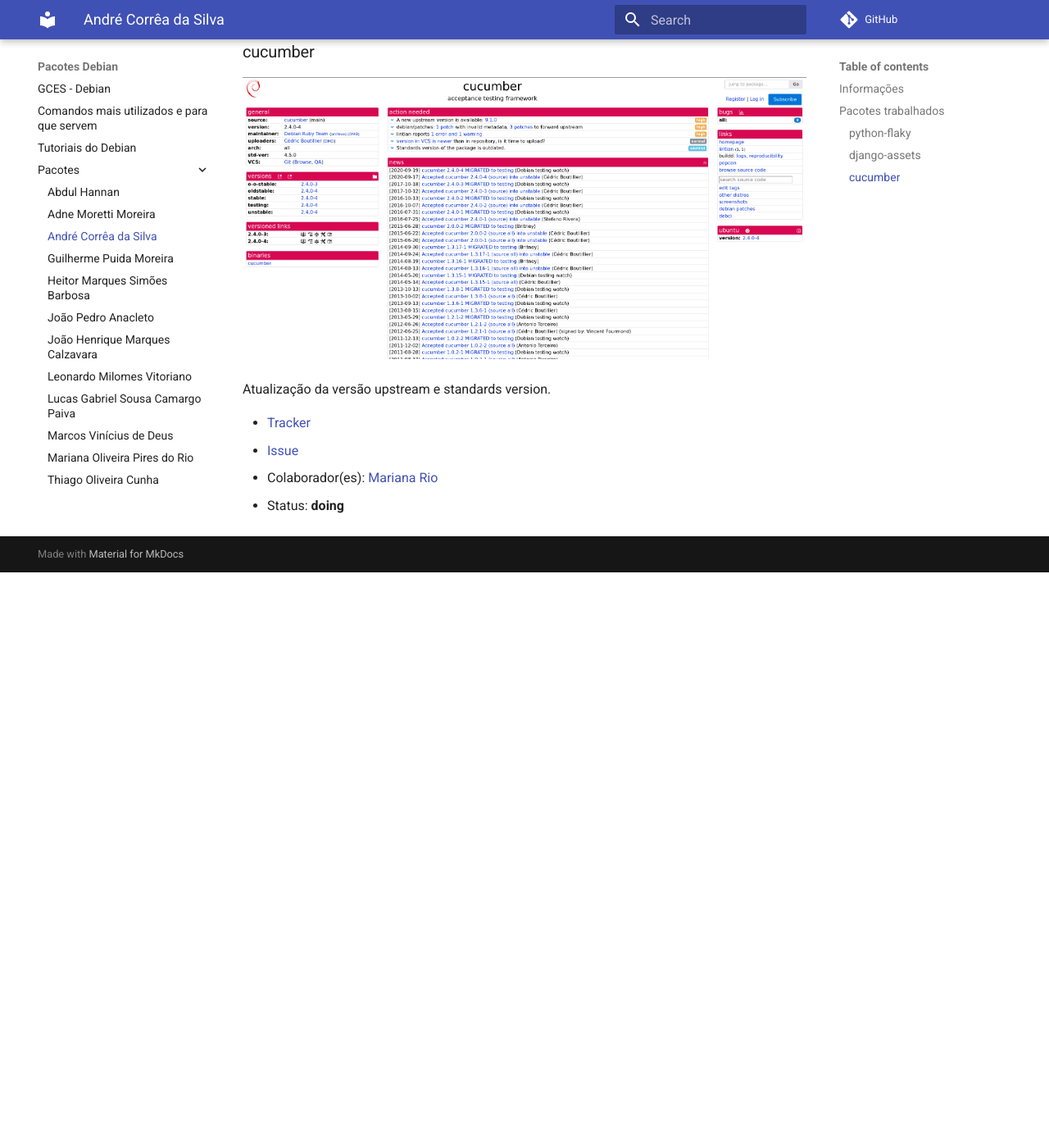
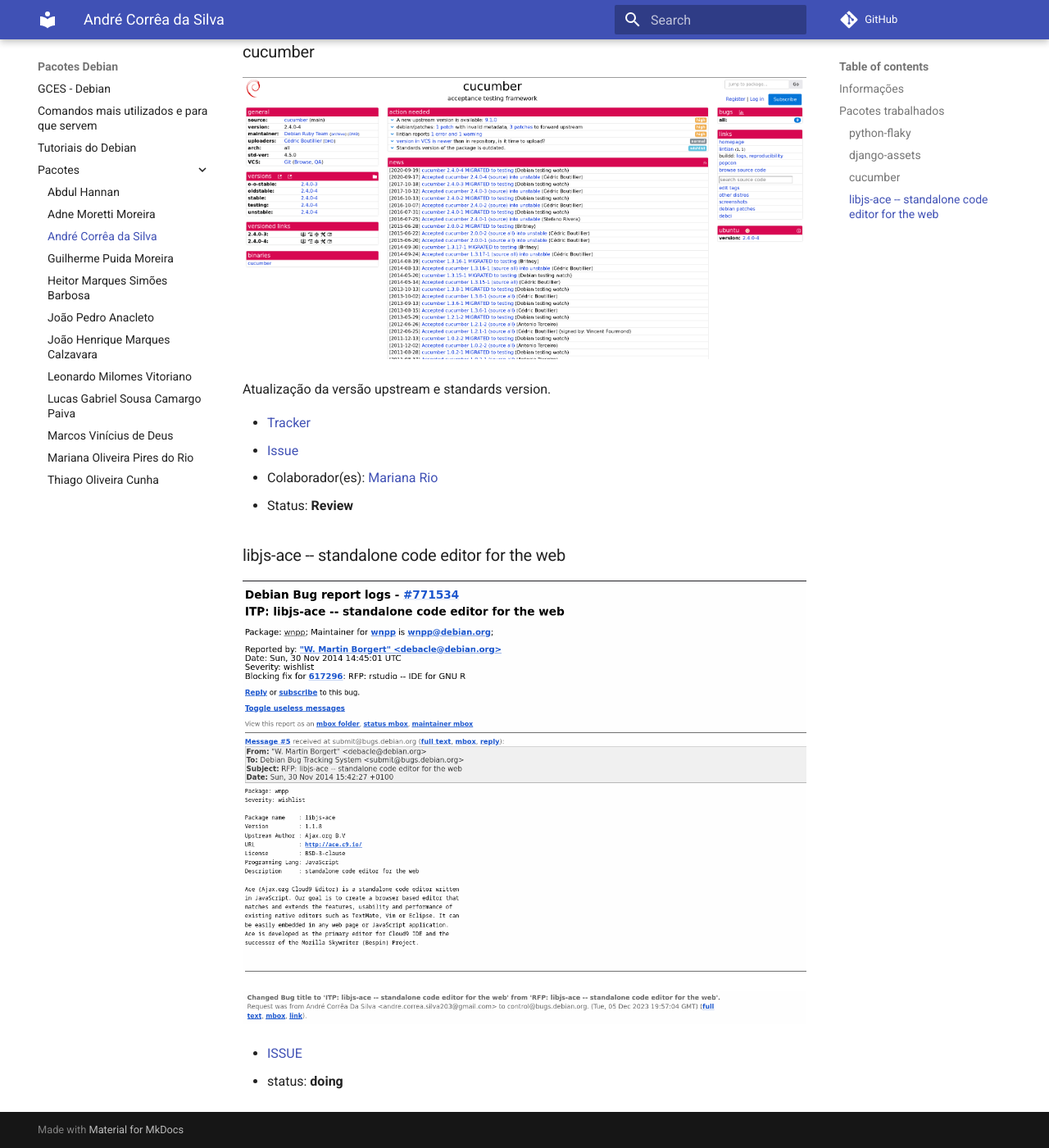
Before and after one commit to FGA-GCES/Debian_Pacotes, an MkDocs documentation site: the page built from docs/pacotes/andre-correa-da-silva.md, in a window 1280 px wide and 1400 px high, scrolled down 1586 px. Shown: the whole window at 82% size. Built offline with MkDocs 1.6.1 and Material for MkDocs 9.7.7, drawn with Linux system fonts in a browser that asks for light colours; comment, search, counter and statistics services are not loaded; before the commit the page ends 2284 px from its top, so only the background shows below that.

Commit message:
update andre.md

```diff
--- a/docs/pacotes/andre-correa-da-silva.md
+++ b/docs/pacotes/andre-correa-da-silva.md
@@ -42,4 +42,13 @@
 - [Tracker](https://tracker.debian.org/pkg/cucumber)
 - [Issue](https://salsa.debian.org/debian-brasilia-team/docs/-/issues/121)
 - Colaborador(es): [Mariana Rio](https://salsa.debian.org/mprio_zip)
-- Status: **doing**
+- Status: **Review**
+
+### libjs-ace -- standalone code editor for the web
+
+![](../assets/bug-report.png)
+
+![](../assets/change-itp.png)
+
+- [ISSUE](https://salsa.debian.org/debian-brasilia-team/docs/-/issues/141)
+- status: **doing**
```
Also changed, not shown: docs/assets/bug-report.png (added), docs/assets/change-itp.png (added).
